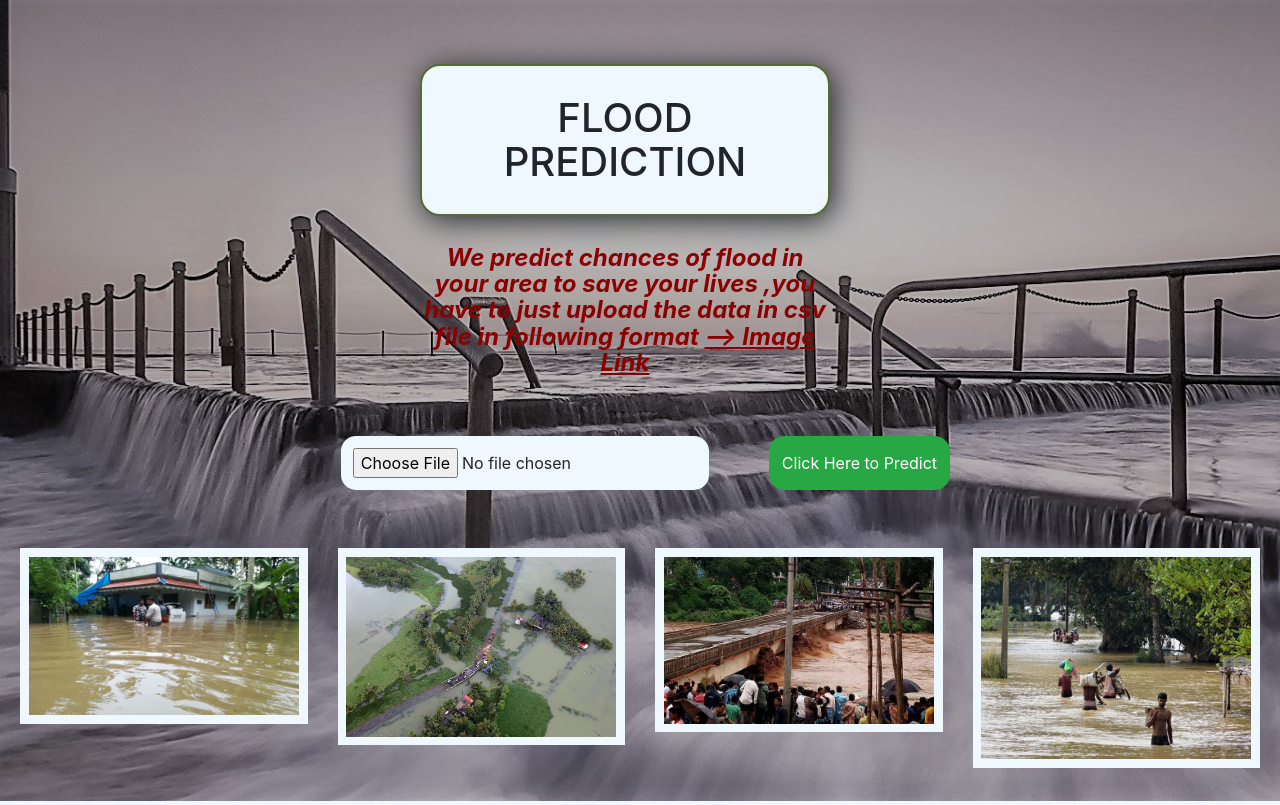
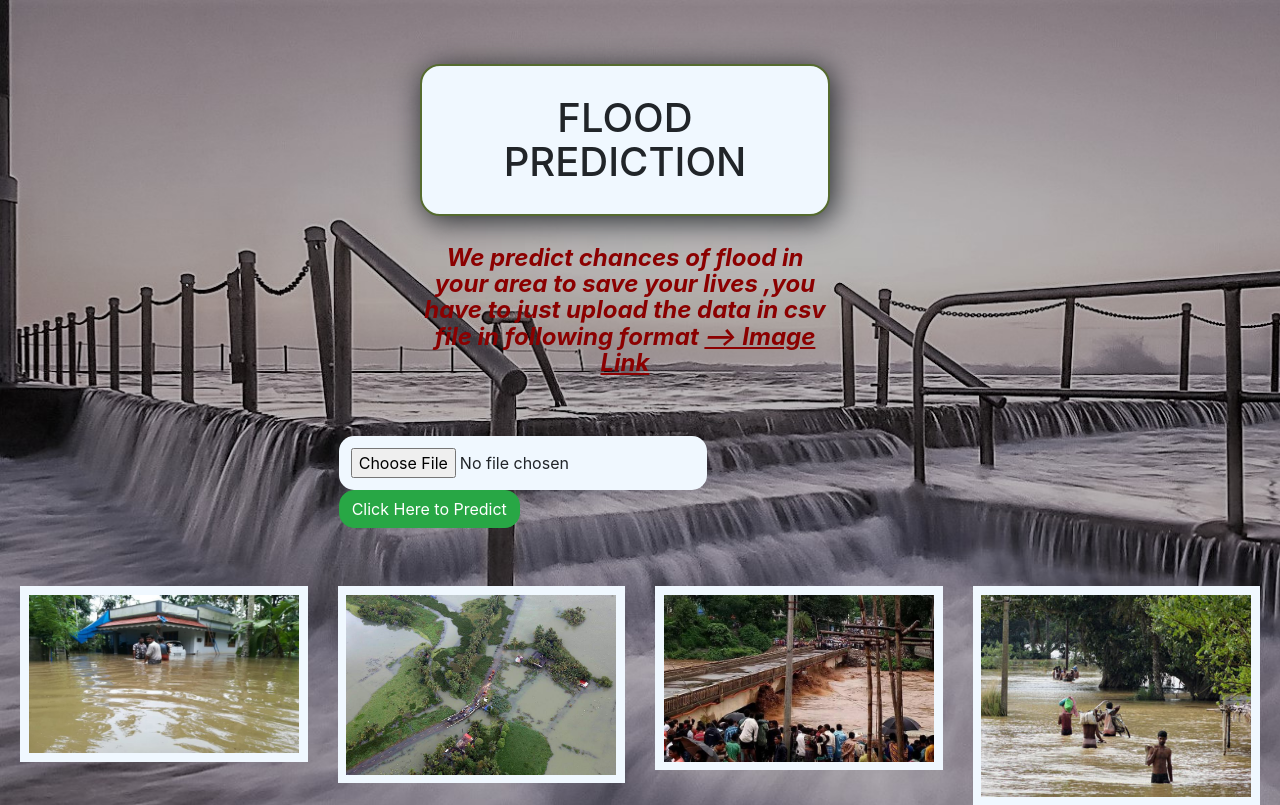
Before and after one commit to yogi9879/Final, a Flask app: page / in a window 1280 px wide. Shown: the top 805 px of the page. Run offline with Flask 2, Linux system fonts and the light colour scheme; some libraries are stand-ins or nearby versions.

Commit message:
Update index.html

```diff
--- a/templates/index.html
+++ b/templates/index.html
@@ -28,7 +28,7 @@
     </div>
 
     <div class="row lower_div">
-        <form action="hello"  method="post" enctype="multipart/form-data" class="form_div">
+        <form action="hello"  method="post" enctype="multipart/form-data">
 
             <input type="file" class="file_input">
             <button name="subje ct" type="submit" value="CSS" class="btn btn-success predict_btn">Click Here to Predict
```
